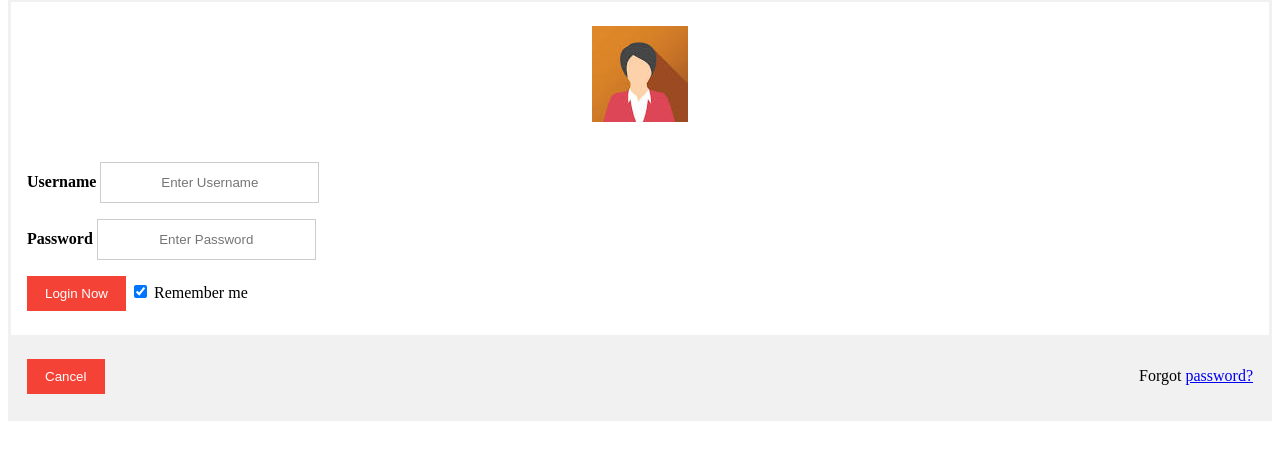
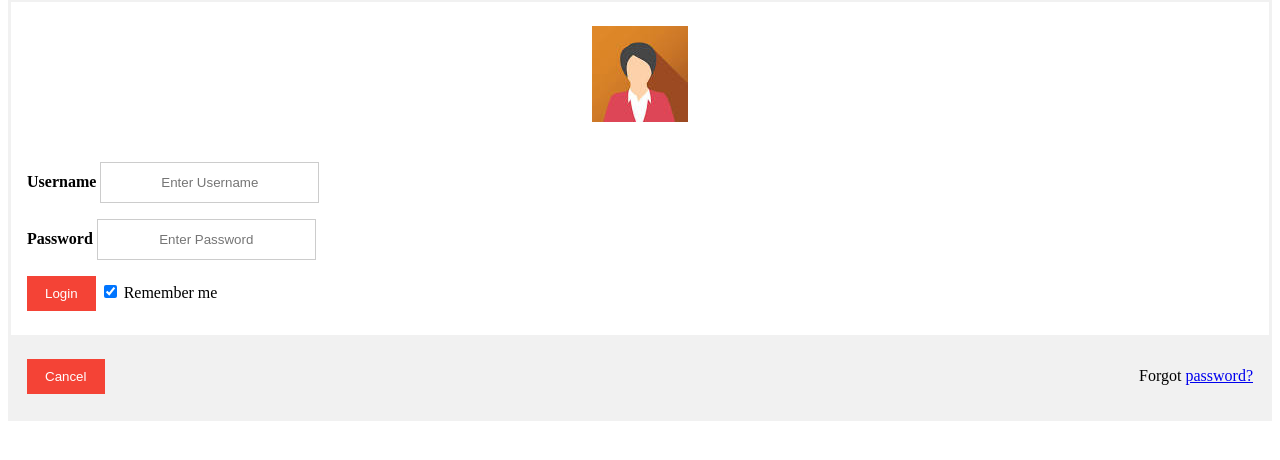
Before and after one commit to np4800/demo, a PHP site: page / in a window 1280 px wide. Shown: the part 68-528 px from the top of the page. Run offline with PHP 8.4, Linux system fonts and the light colour scheme.

Commit message:
Version 5 For Demo

```diff
--- a/index.php
+++ b/index.php
@@ -96,7 +96,7 @@ span.psw {
     <label><b>Password</b></label>
     <input type="password" placeholder="Enter Password" name="password" required>
     <br/>
-    <button type="submit" class="cancelbtn">Login Now</button>
+    <button type="submit" class="cancelbtn">Login</button>
     <input type="checkbox" checked="checked"> Remember me
   </div>
 
```
